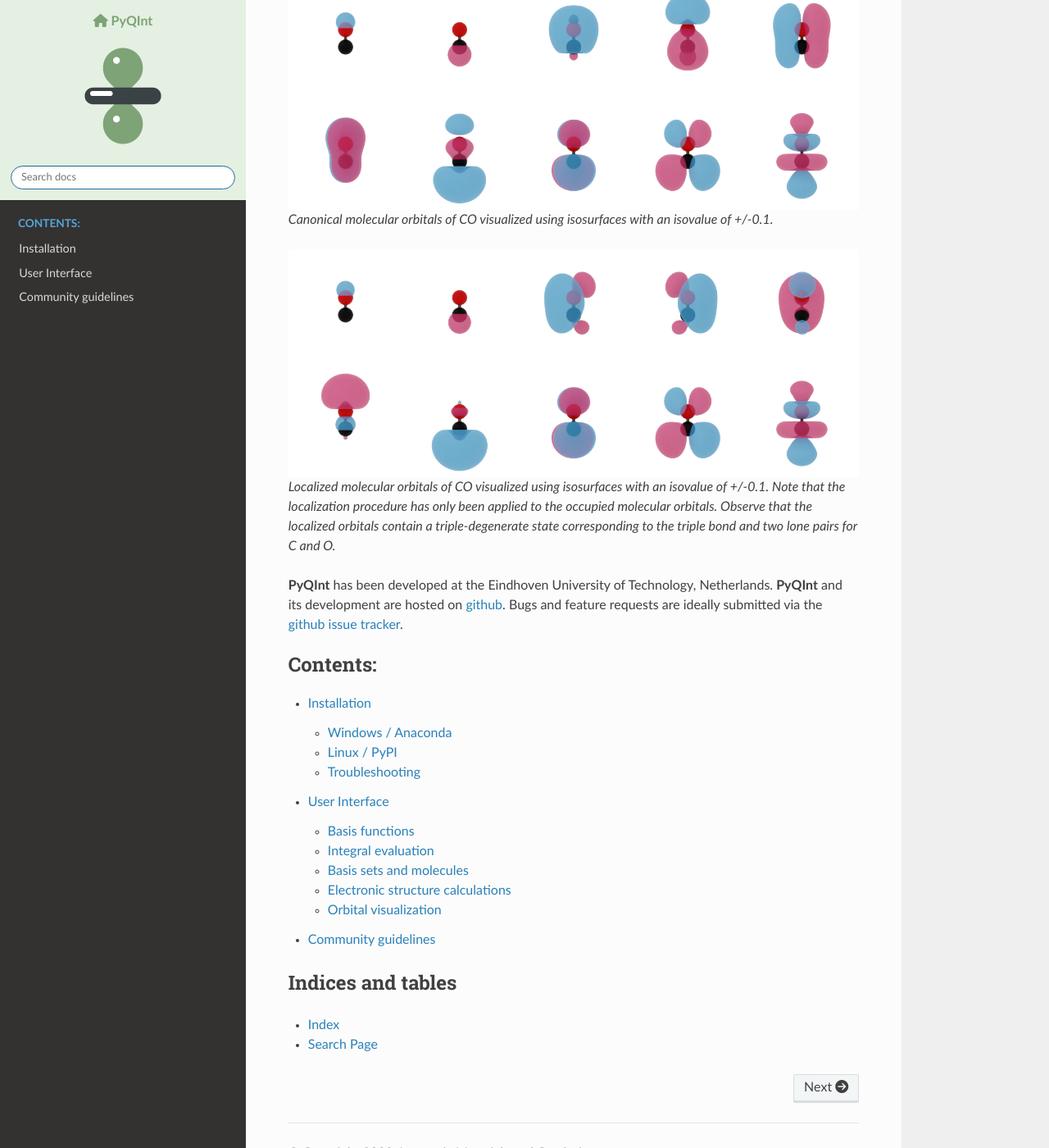
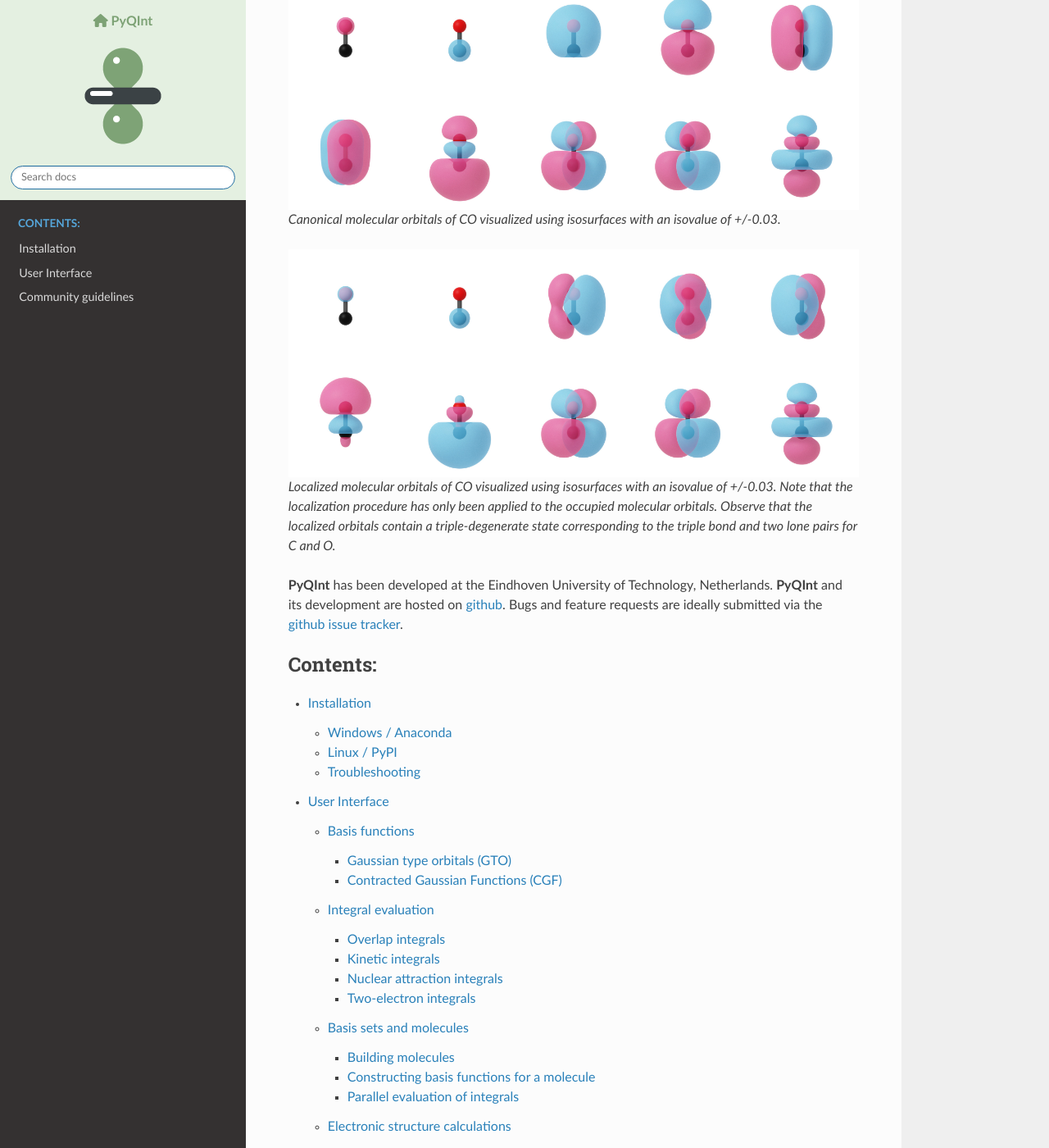
Before and after one commit to ifilot/pyqint, a Sphinx documentation site: the page built from docs/index.rst, in a window 1280 px wide and 1400 px high, scrolled down 1016 px. Shown: the whole window at 82% size. Built offline with Sphinx 7.4.7 and the Read the Docs theme 2.0.0, drawn with Linux system fonts in a browser that asks for light colours; nearby versions of some CDN libraries; some of the changed text lies outside the part shown.

Commit message:
Updating images

```diff
--- a/docs/index.rst
+++ b/docs/index.rst
@@ -35,15 +35,15 @@
 image below, one can observe the **canonical** molecular orbitals for the CO molecule
 as well as the **localized** molecular orbitals.
 
-.. figure:: _static/img/co_isosurfaces.jpg
+.. figure:: _static/img/co_canonical_isosurfaces.jpg
 
     Canonical molecular orbitals of CO visualized using isosurfaces with an
-    isovalue of +/-0.1.
+    isovalue of +/-0.03.
 
-.. figure:: _static/img/co_isosurfaces_foster_boys.jpg
+.. figure:: _static/img/co_fosterboys_isosurfaces.jpg
 
     Localized molecular orbitals of CO visualized using isosurfaces with an
-    isovalue of +/-0.1. Note that the localization procedure has only been
+    isovalue of +/-0.03. Note that the localization procedure has only been
     applied to the occupied molecular orbitals. Observe that the localized
     orbitals contain a triple-degenerate state corresponding to the triple
     bond and two lone pairs for C and O.
```
Also changed, not shown: other parts of docs/index.rst (+1 -1 lines), docs/user_interface.rst (+4 -4 lines), docs/_static/img/co_canonical_isosurfaces.jpg (added), docs/_static/img/co_fosterboys_isosurfaces.jpg (added), docs/_static/img/co_isosurfaces.jpg (deleted), docs/_static/img/co_isosurfaces_foster_boys.jpg (deleted).
